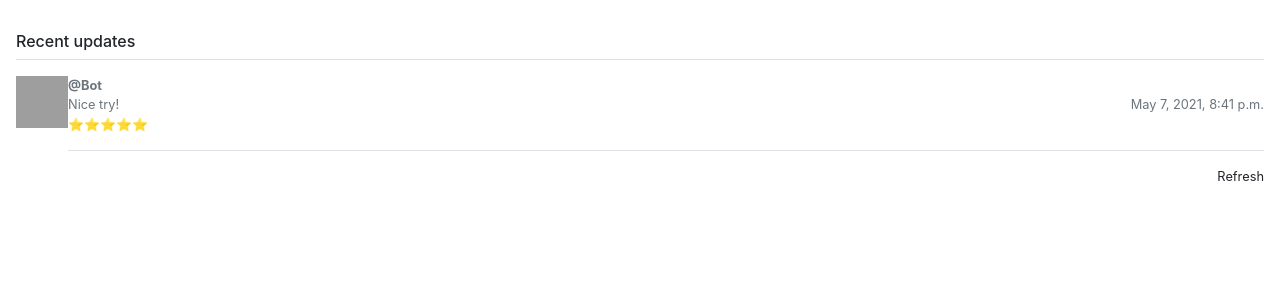
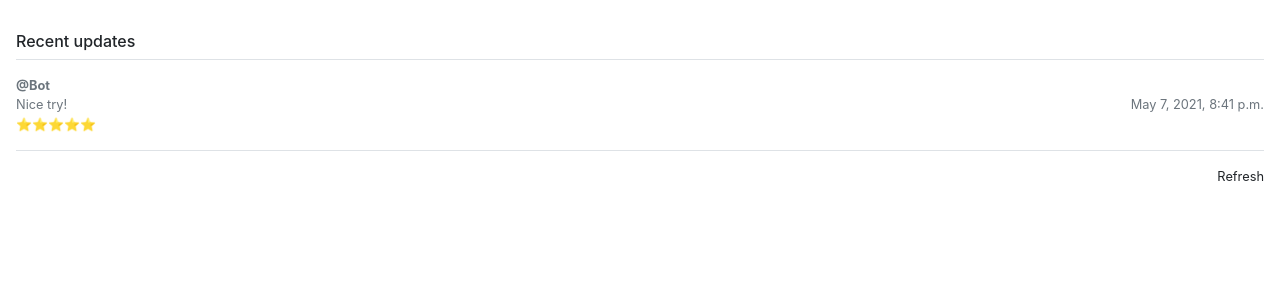
Before and after one commit to Sushanta902/photo-emoji, a Django app: page /responces in a window 1280 px wide. Shown: the part 56-356 px from the top of the page. Run offline with Django 3.2, Linux system fonts and the light colour scheme; data comes from the database, SQL or seed files in the repository; some libraries are stand-ins or nearby versions; grey boxes are pictures that could not be loaded.

Commit message:
Update responces.html

```diff
--- a/templates/responces.html
+++ b/templates/responces.html
@@ -9,7 +9,7 @@ this is a title
 
     {% for i in contract %}
     <div class="media text-muted pt-3">
-        <img src="https://joeschmoe.io/api/v1/random" data-holder-rendered="true" style="width: 52px; height: 52px;">
+<!--         <img src="https://joeschmoe.io/api/v1/random" data-holder-rendered="true" style="width: 52px; height: 52px;"> -->
       <p class="media-body pb-3 mb-0 small lh-125 border-bottom border-gray">
         <strong class="d-block text-gray-dark">@{{i.name}}</strong>
 {{i.descp}}<span style="float: right;">{{i.date}}</span><br>{{i.rating}}
```
